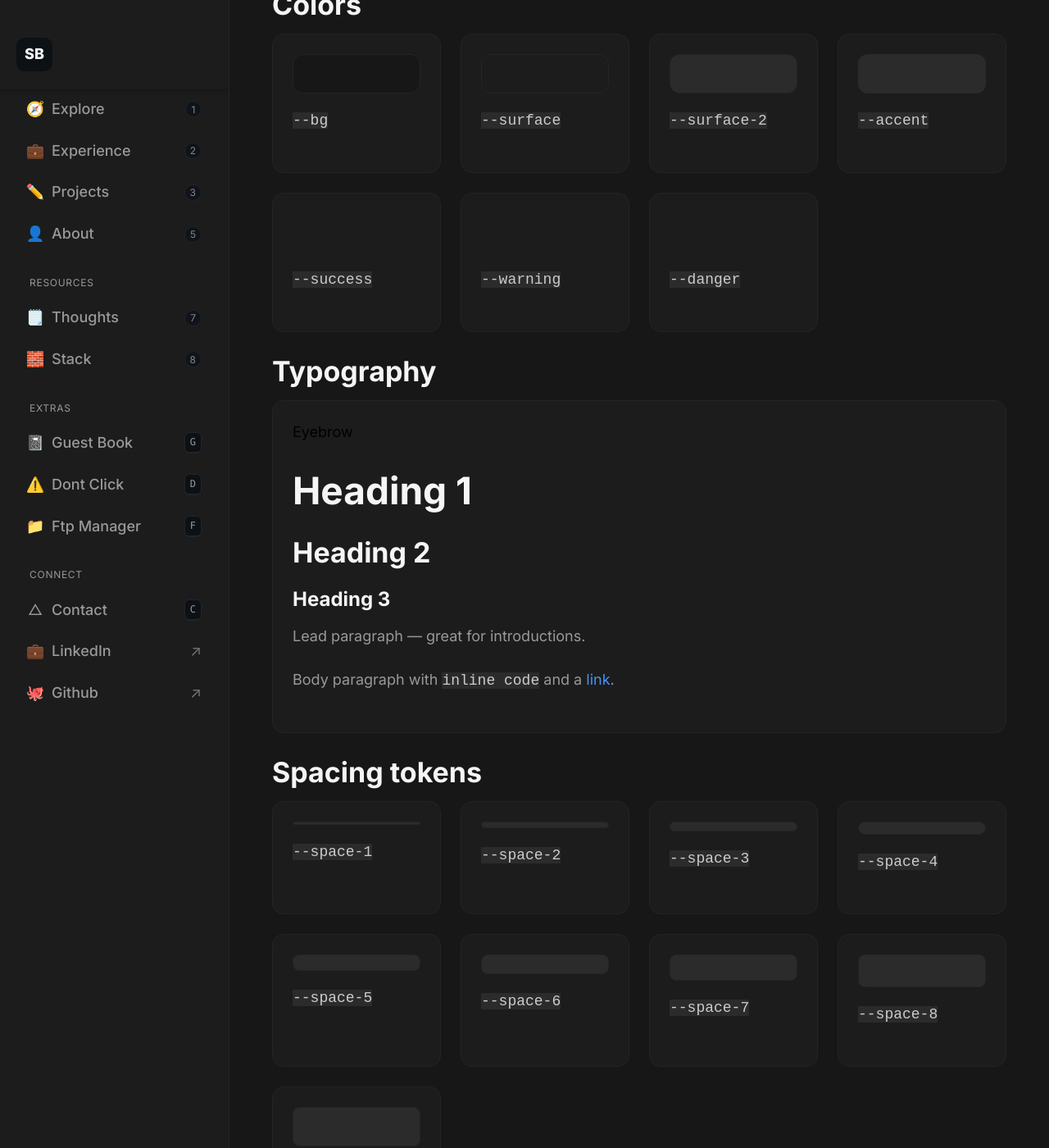
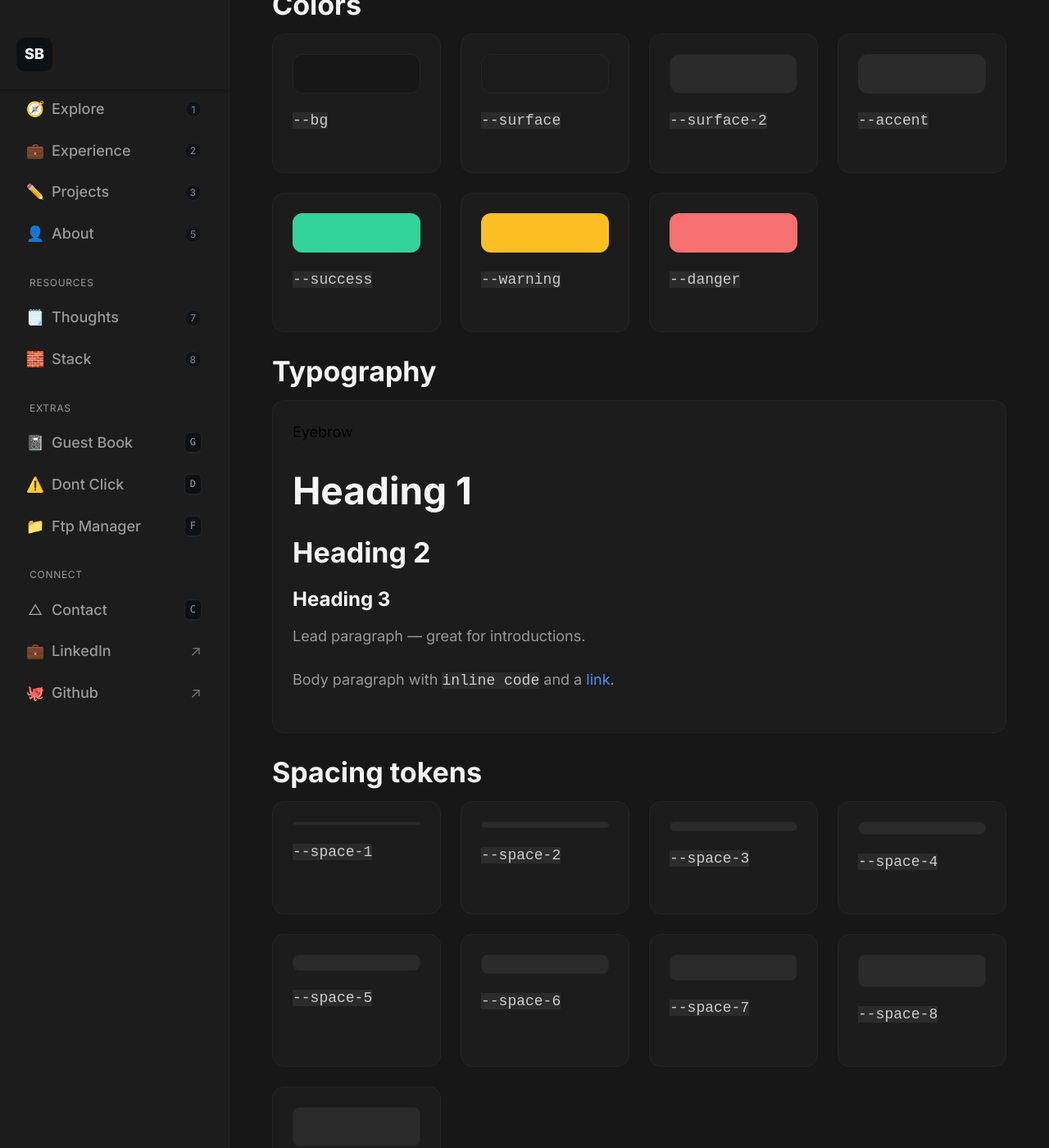
Before and after one commit to Sant720/portfolio, a Jekyll site: the page built from styleguide/index.md, in a window 1280 px wide and 1400 px high, scrolled down 283 px. Shown: the whole window at 82% size. Built offline with Jekyll 4.4.1, drawn with Linux system fonts in a browser that asks for light colours.

Commit message:
Update tokens.scss

```diff
--- a/_sass/tokens.scss
+++ b/_sass/tokens.scss
@@ -1,22 +1,49 @@
 :root {
-  /* Spacing (4px baseline) */
-  --space-1: 4px;  --space-2: 8px;  --space-3: 12px;
-  --space-4: 16px; --space-5: 20px; --space-6: 24px;
-  --space-7: 32px; --space-8: 40px; --space-9: 48px;
+  /* Palette (dark-only) */
+  --bg: #0b0f14;
+  --surface: #12171e;
+  --surface-2: #0f141a;
+  --text: #e6e9ef;
+  --text-dim: #b0b8c3;
+  --border: #1e2630;
+  --accent: #7dd3fc;
+  --accent-hover: #a5e3ff;
+  --focus: var(--accent);
 
-  /* Grid gaps */
+  /* Feedback */
+  --success: #34d399;
+  --warning: #fbbf24;
+  --danger:  #f87171;
+
+  /* Spacing scale (4px baseline) */
+  --space-1: 4px;
+  --space-2: 8px;
+  --space-3: 12px;
+  --space-4: 16px;
+  --space-5: 20px;
+  --space-6: 24px;
+  --space-7: 32px;
+  --space-8: 40px;
+  --space-9: 48px;
+
   --gap: 16px;
   --gap-lg: 24px;
 
   /* Radii & shadows */
-  --radius-sm: 8px; --radius: 14px; --radius-lg: 20px; --radius-2xl: 28px;
+  --radius-sm: 8px;
+  --radius:    14px;
+  --radius-lg: 20px;
+  --radius-2xl: 28px;
   --shadow-sm: 0 2px 8px rgba(0,0,0,.25);
   --shadow-md: 0 8px 24px rgba(0,0,0,.35);
   --shadow-lg: 0 16px 44px rgba(0,0,0,.45);
 
   /* Layout & motion */
   --container: 960px;
-  --bp-md: 900px; --bp-lg: 1200px;
-  --dur-100: 120ms; --dur-200: 200ms; --dur-300: 320ms;
+  --bp-md: 900px;
+  --bp-lg: 1200px;
+  --dur-100: 120ms;
+  --dur-200: 200ms;
+  --dur-300: 320ms;
   --ease: cubic-bezier(.2,.7,.2,1);
 }
```
